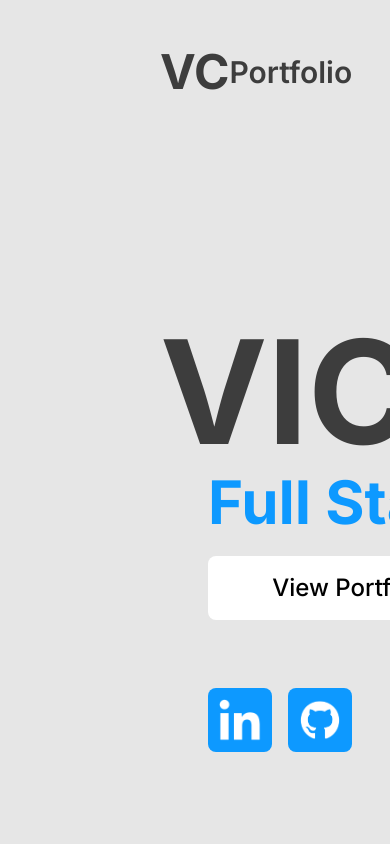
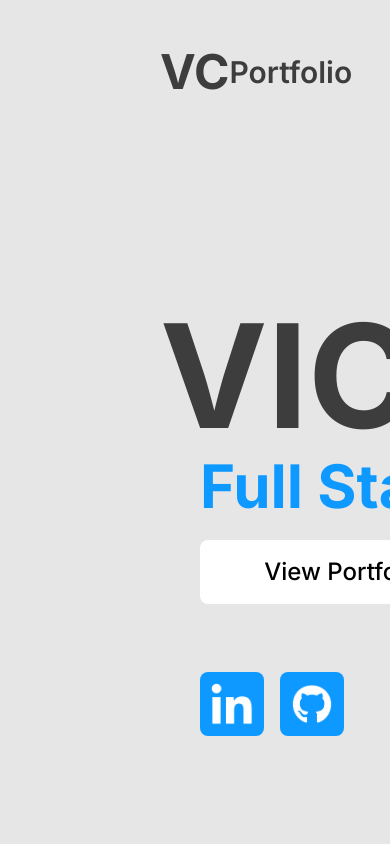
Before and after one commit to TheVicBro/portfolio, a Next.js app: page / in a window 390 px wide. Shown: the top 844 px of the page. Built offline with nearby package versions, Linux system fonts and the light colour scheme.

Commit message:
mroe responsive changes

```diff
--- a/src/app/page.tsx
+++ b/src/app/page.tsx
@@ -119,7 +119,7 @@ export default function Home() {
         initial={{ opacity: 1, y: 0 }}
         transition={{ ease: 'easeOut' }}
       >
-        <div className="flex justify-between 5xl:pt-48 5xl:px-48 pt-40 px-40">
+        <div className="flex justify-between 5xl:pt-48 5xl:px-48 pt-36 px-40">
           <div className="flex flex-col justify-between">
             <div>
               <div className="truncate">
@@ -132,7 +132,7 @@ export default function Home() {
                   VICTOR CHUNG
                 </motion.div>
               </div>
-              <div className="mt-2 px-12">
+              <div className="mt-2 5xl:px-12 px-10">
                 <div className="truncate pb-2">
                   <motion.div
                     className="5xl:text-7xl text-6xl font-bold text-skyblue"
@@ -168,7 +168,7 @@ export default function Home() {
               </div>
             </div>
             <div className="flex justify-between items-end">
-              <div className="flex space-x-4 px-12">
+              <div className="flex space-x-4 5xl:px-12 px-10">
                 <Link href="https://www.linkedin.com/in/victor-chung-ca/" target="_blank" rel="noopener noreferrer">
                   <motion.button
                     className="flex justify-center items-center rounded-lg bg-skyblue w-16 h-16"
```
